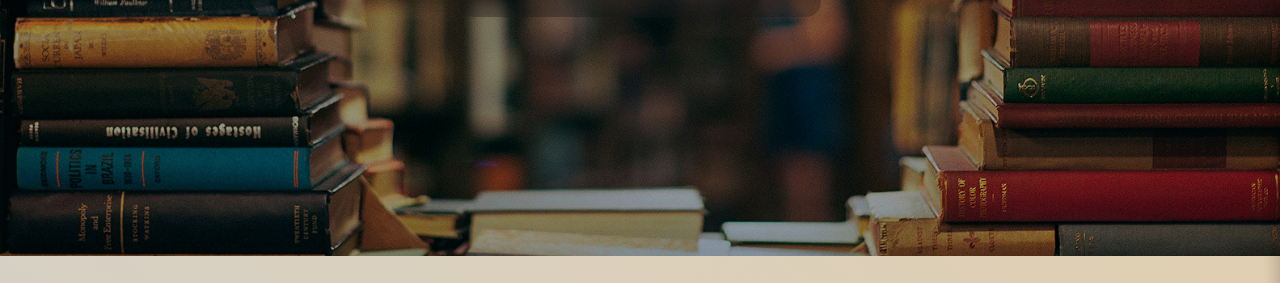
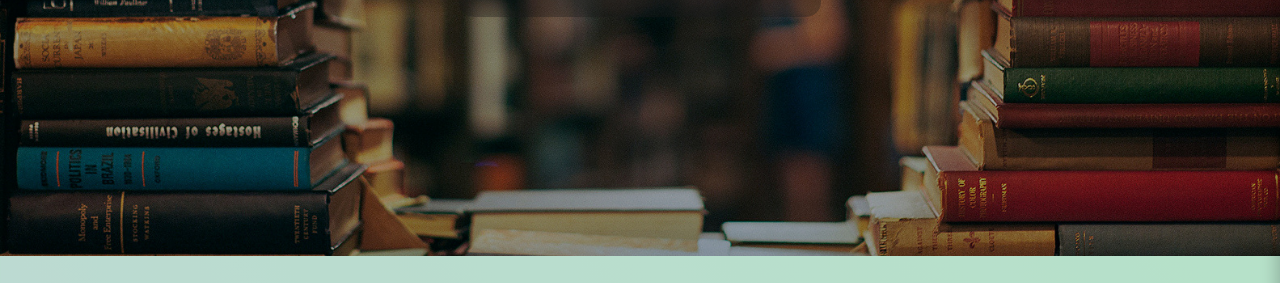
Before and after one commit to LubenecKateryna/library_project, a plain HTML site: page index.html in a window 1280 px wide. Shown: the part 444-727 px from the top of the page. Drawn offline with Linux system fonts and the light colour scheme.

Commit message:
add-main-gradient

```diff
--- a/script.js
+++ b/script.js
@@ -114,8 +114,6 @@ getProducts().then(products => {
 });
 
 /*CARDS BTNS */
-const btnTObuy = document.querySelectorAll(".btn-to-buy");
-const btnTObasket = document.querySelectorAll(".btn-to-basket");
 const btnTOwait = document.querySelectorAll(".btn-wait");
 
 btnTOwait.forEach(btn => {
@@ -125,10 +123,7 @@ function showWaitAllert() {
     alert("Ця книга скоро буде у наявності :) ");
 }
 
-
-
 /*HIDDEN BASCKET */
-
 function addToCart(product) {
     let cart = JSON.parse(localStorage.getItem('cart')) || [];
     const existingProductIndex = cart.findIndex(item => item.title === product.title);
--- a/style.css
+++ b/style.css
@@ -3,9 +3,7 @@ html{
     scroll-behavior: smooth;
 }
 body{
-    background: -moz-linear-gradient(45deg, #56CE9A 0%, #8C95A4 50%, #C59237 100%);
-    background: -webkit-linear-gradient(45deg, #56CE9A 0%, #8C95A4 50%, #C59237 100%);
-    background: linear-gradient(45deg, #56CE9A 0%, #8C95A4 50%, #C59237 100%);
+    background: linear-gradient(45deg, #4581CE 0%, #769AAE 49%, #50C578 100%);
     background-size: cover;
     background-position: center;
     margin: 0 auto;
```
Also changed, not shown: png/Services-House.png (deleted), png/Services-compass.png (deleted), png/Services-hands.png (deleted), png/Services-socket.png (deleted), png/Services-sth.png (deleted), png/basket6.png (deleted), png/basket_icon_white.png (deleted), png/dropdawn.png (deleted), png/icon.png (deleted), png/icon2.png (deleted), png/left.png (deleted), png/right.png (deleted), png/services-bag.png (deleted).
